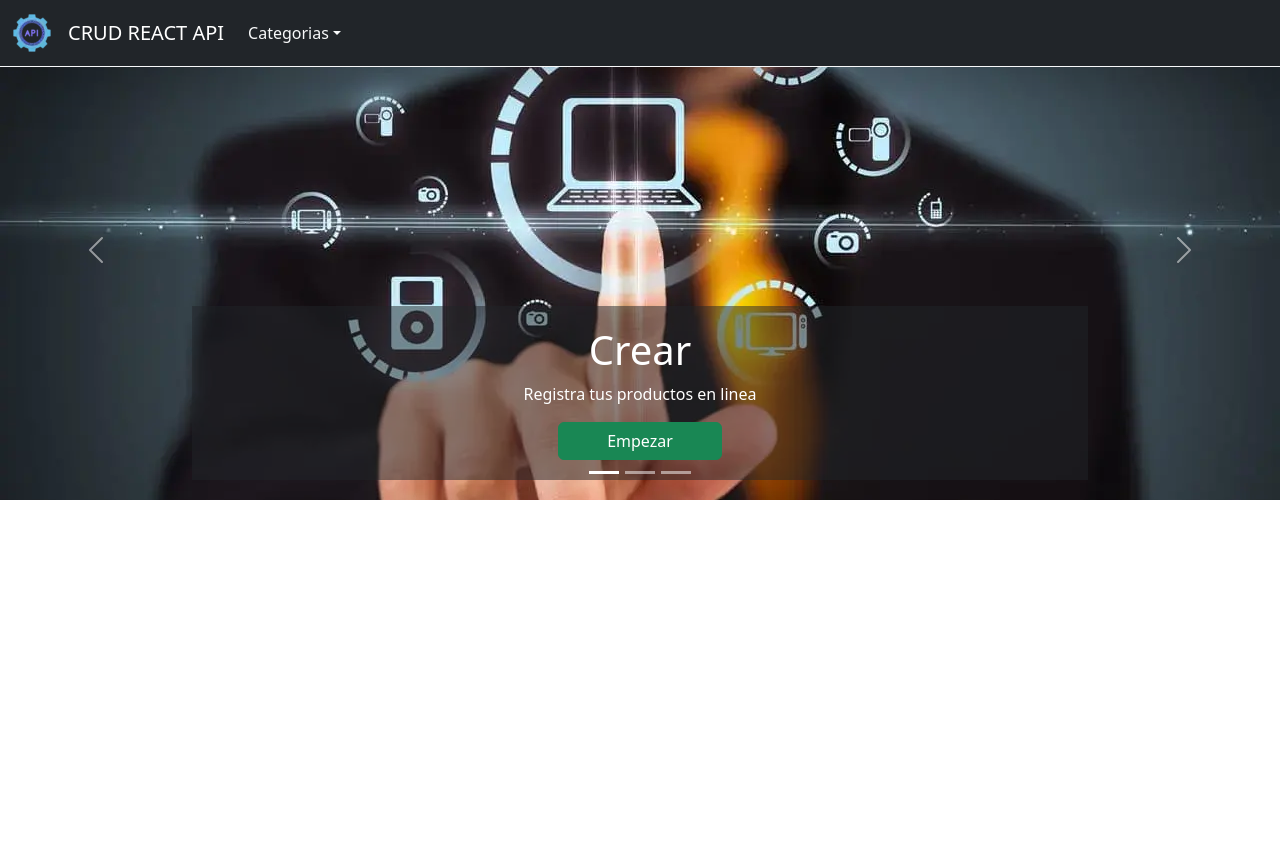
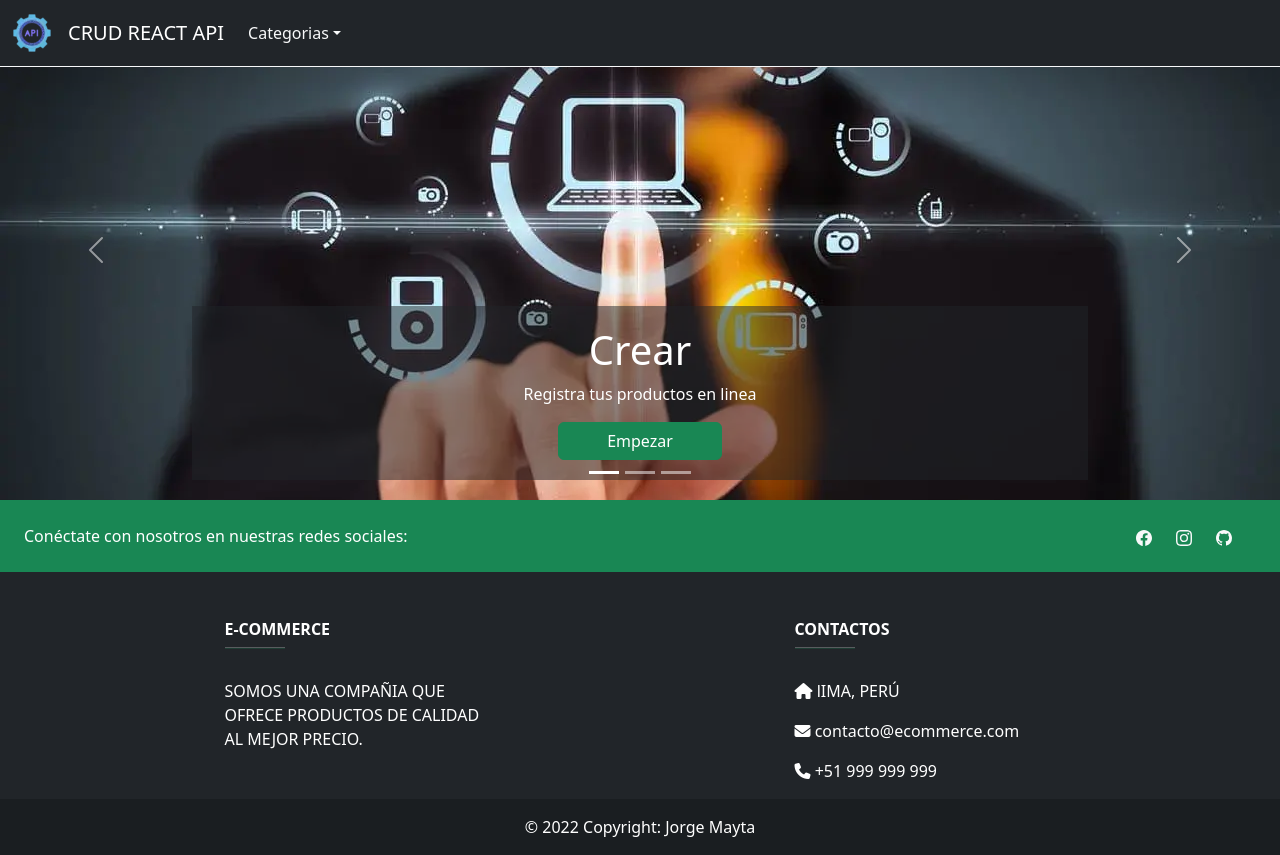
Before and after one commit to luisma08/store-vite-raect, a React (Vite) app: page / in a window 1280 px wide. Before the commit the page ends 800 px from the top, so only its background shows below. Built offline with nearby package versions, Linux system fonts and the light colour scheme.

Commit message:
creando componente Footer

```diff
--- a/src/App.jsx
+++ b/src/App.jsx
@@ -1,3 +1,4 @@
+import Footer from "./components/section/Footer";
 import Header from "./components/section/Header";
 import Main from "./components/section/Main";
 
@@ -6,6 +7,7 @@ function App() {
     <>
       <Header />
       <Main />
+      <Footer />
     </>
   )
 }
--- /dev/null
+++ b/src/components/section/Footer.jsx
@@ -0,0 +1,70 @@
+import { BsFacebook, BsGithub, BsInstagram } from "react-icons/bs";
+
+const Footer = () => {
+    return(
+        <footer className="text-center text-lg-start text-white bg-dark shadow-lg mt-auto">
+
+    <section className="d-flex justify-content-between p-4 bg-success">
+
+      <div className="me-5">
+        <span>Conéctate con nosotros en nuestras redes sociales:</span>
+      </div>
+
+
+
+      <div>
+        <a href="https://www.facebook.com/jorgeluis.maytaavalos" className="text-light me-4 text-decoration-none">
+            <BsFacebook />
+        </a>
+        <a href="https://www.instagram.com/luis.m.a96/" className="text-light me-4 text-decoration-none">
+          <BsInstagram />
+        </a>
+        <a href="https://github.com/luisma08/" className="text-light me-4 text-decoration-none">
+            <BsGithub />
+        </a>
+      </div>
+
+    </section>
+
+
+
+    <section className="">
+      <div className="container text-center text-md-start mt-5">
+
+        <div className="row mt-3">
+
+          <div className="col-md-3 col-lg-4 col-xl-3 mx-auto mb-4">
+
+            <h6 className="text-uppercase fw-bold">E-COMMERCE</h6>
+            <hr className="mb-4 mt-0 d-inline-block mx-auto" style={{width: 60 + 'px', backgroundColor: '#198754', height: 2 + 'px'}} />
+            <p>
+              SOMOS UNA COMPAÑIA QUE OFRECE PRODUCTOS DE CALIDAD AL MEJOR PRECIO.
+            </p>
+          </div>
+
+
+          <div className="col-md-4 col-lg-3 col-xl-3 mx-auto mb-md-0 mb-4">
+
+            <h6 className="text-uppercase fw-bold">Contactos</h6>
+            <hr className="mb-4 mt-0 d-inline-block mx-auto" style={{width: 60 + 'px', backgroundColor: '#198754', height: 2 + 'px'}} />
+            <p><i className="fas fa-home mr-3"></i> lIMA, PERÚ</p>
+            <p><i className="fas fa-envelope mr-3"></i> contacto@ecommerce.com</p>
+            <p><i className="fas fa-phone mr-3"></i> +51 999 999 999</p>
+          </div>
+
+        </div>
+
+      </div>
+    </section>
+
+
+
+    <div className="text-center p-3" style={{backgroundColor: 'rgba(0, 0, 0, 0.2)'}}>
+      © 2022 Copyright:
+      <a className="text-white" style={{ textDecoration: 'none' }}> Jorge Mayta</a>
+    </div>
+
+  </footer>
+    );
+};
+export default Footer;
```
